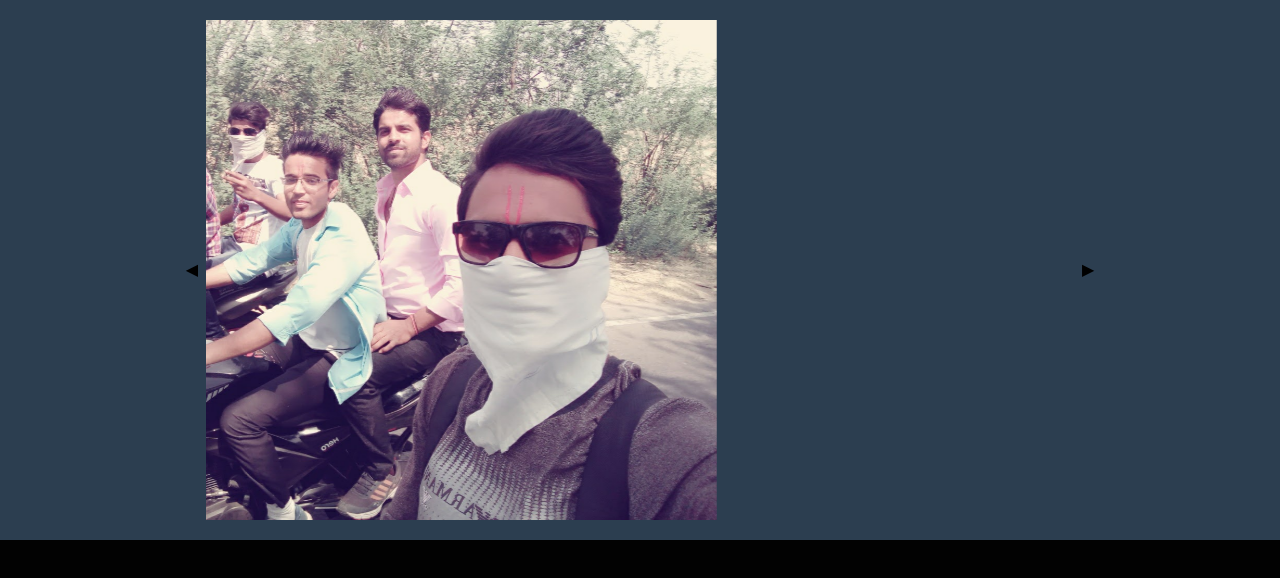
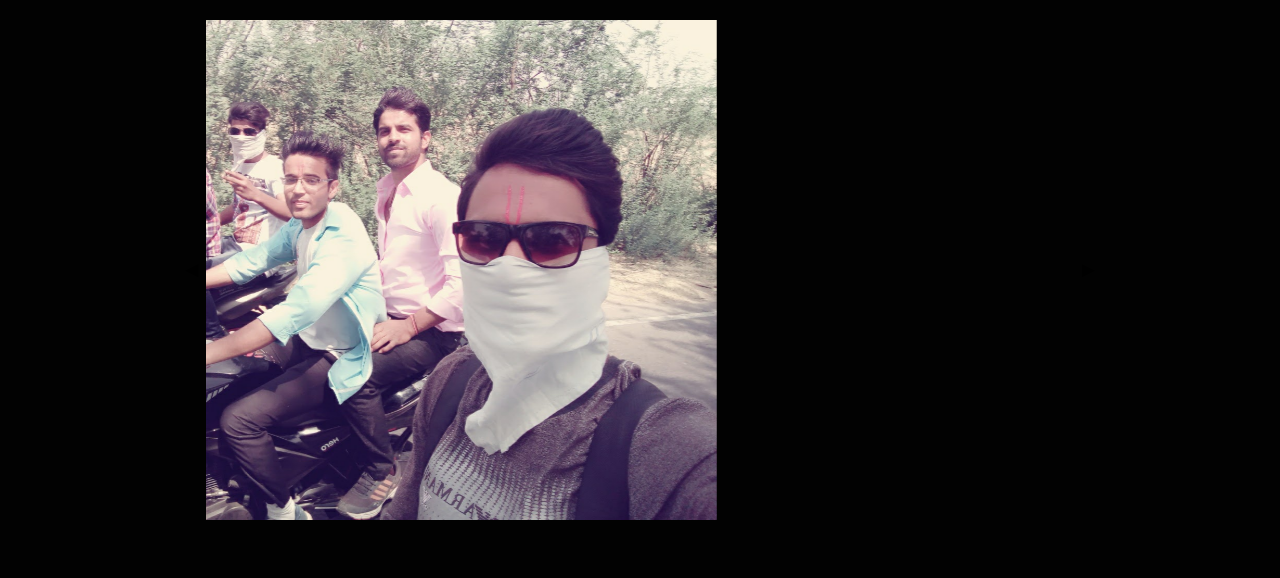
Before and after one commit to sutej-pal/happy-birthday, a Vue app: page /carousel in a window 1280 px wide. Shown: the top 578 px of the page. Built offline with nearby package versions, Linux system fonts and the light colour scheme.

Commit message:
initial commit

```diff
--- a/src/views/carousel/index.vue
+++ b/src/views/carousel/index.vue
@@ -105,9 +105,13 @@
 <style scoped lang="scss">
   .carousel-main {
     color: red;
-    background: #2c3e50;
     margin: 0 auto;
     padding: 20px;
+    position: absolute;
+    top: 0;
+    left: 0;
+    right: 0;
+    height: 100vh;
 
     .VueCarousel {
       width: 70%;
--- a/src/views/test/index.vue
+++ b/src/views/test/index.vue
@@ -1,7 +1,7 @@
 <template>
   <div>
     <canvas id="birthday"></canvas>
-    <div class="timer d-flex justify-content-between w-50 mx-auto">
+    <div v-if="stopTimer" class="timer d-flex justify-content-between w-50 mx-auto">
       <div class="days">
         <div>{{days}}</div>
         <div class="heading">days</div>
--- a/src/views/test/test.js
+++ b/src/views/test/test.js
@@ -1,6 +1,7 @@
 /* eslint-disable no-console */
 
 import moment from 'moment'
+import Router from '../../router/index'
 
 export default {
   name: 'test',
@@ -12,14 +13,20 @@ export default {
         seconds: ''
       },
       duration: '',
-      days: ''
+      days: '',
+      stopTimer: false
     }
   },
   methods: {
     startTimer () {
       const startTime = moment().format('YYYY-MM-DD HH:mm:ss')
-      const endTime = moment('2020-02-22T23:59:59+05:30')
+      const endTime = moment('2020-02-22T17:12:40+05:30')
       const diff = endTime.diff(startTime)
+      console.log('diff', diff)
+      if (diff === 0) {
+        this.stopTimer = true
+        Router.push({ path: '/test/test1' })
+      }
 
       // calculate total duration
       this.timer.hours = moment.utc(diff).format('HH')
```
